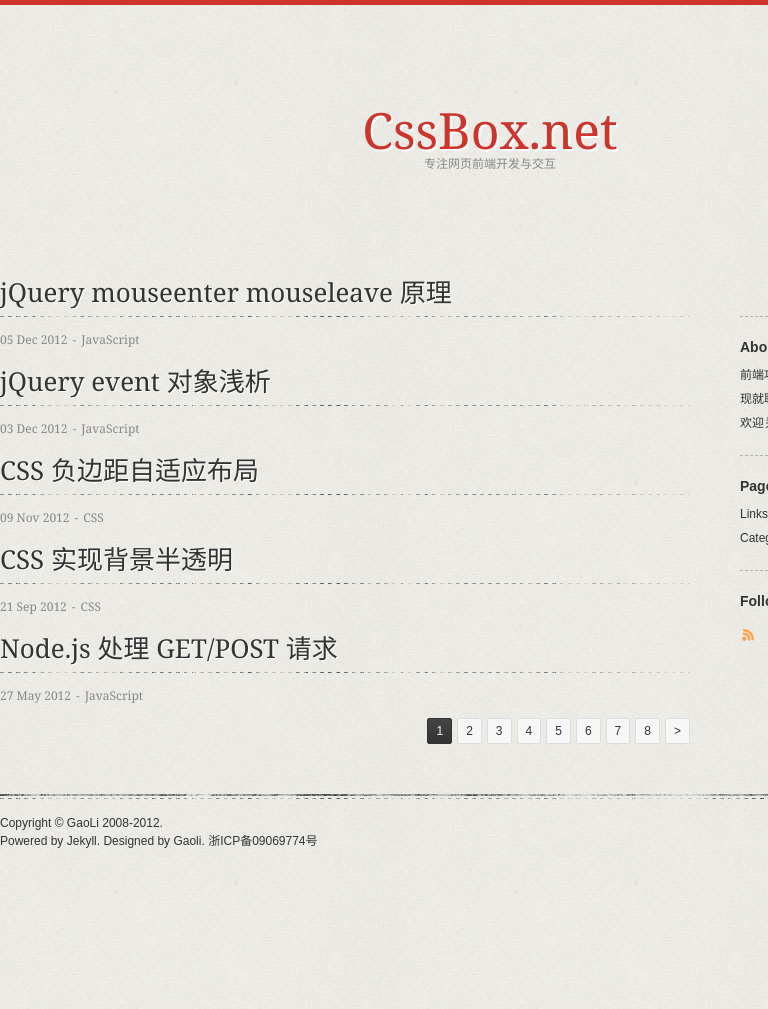
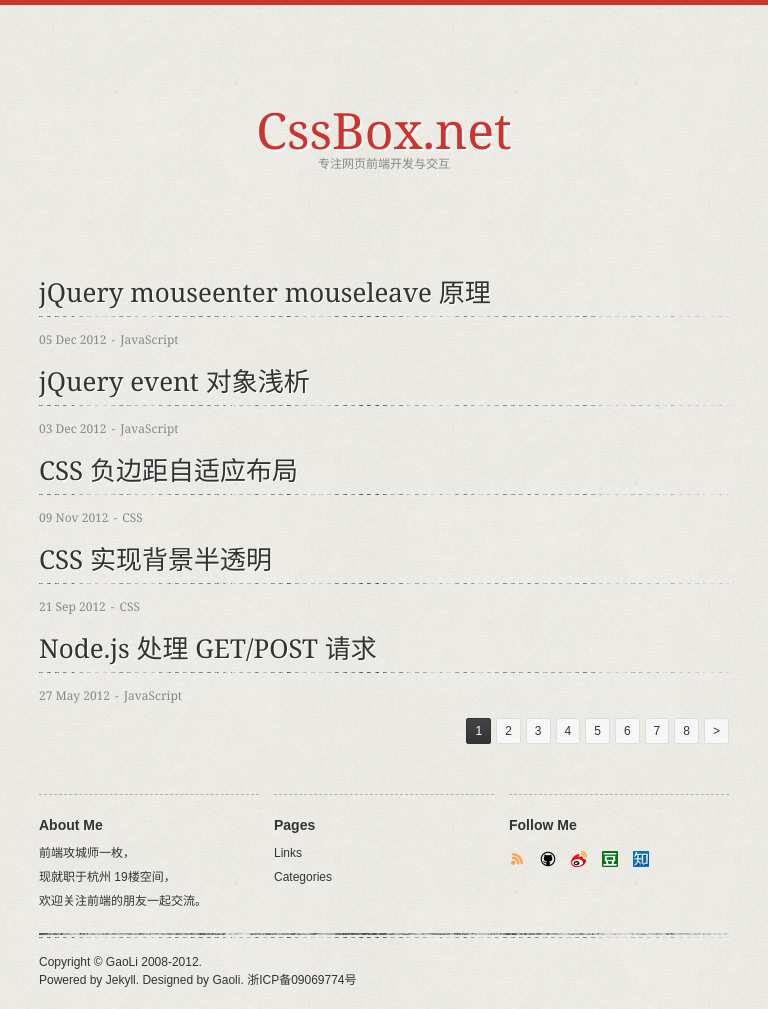
Before and after one commit to xiaoxiehang/gaoli.github.com, a Jekyll site: the page built from index.html, in a window 768 px wide. Built offline with Jekyll 4.4.1, drawn with Linux system fonts in a browser that asks for light colours; Markdown is read by kramdown in place of the engine named in the settings; the list of posts is cut into pages by our own code; comment, search, counter and statistics services are not loaded; before the commit the page ends 900 px from its top, so only the background shows below that.

Commit message:
add Media Query

```diff
--- a/css/style.css
+++ b/css/style.css
@@ -94,3 +94,12 @@
         .dec {color:#E8E8E8;}
         .pln {color:#E8E8E8;}
 /*=E Syntax Highlighting */
+
+/*=S Media Query */
+@media only screen and (min-width:768px) and (max-width:959px) {
+    #row, #aside {width:690px;}
+    #aside {margin-top:0;}
+        .widget {float:left;width:220px;}
+        .widget:nth-child(2) {margin:0 15px;}
+}
+/*=E Media Query */
```
